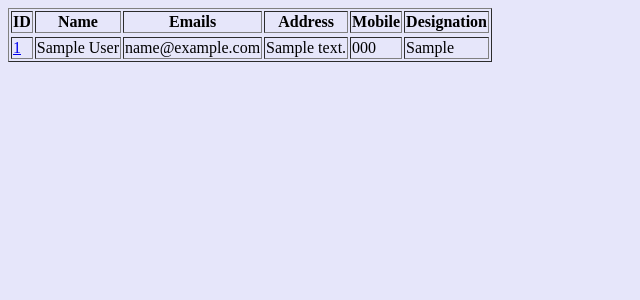
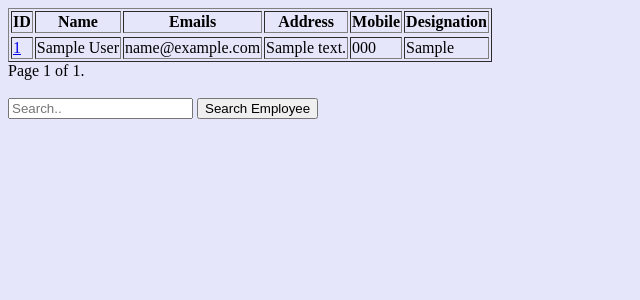
Before and after one commit to anjneeesharma/InventIQ, a Django app: page /getemployees/ in a window 1280 px wide. Shown: the top 300 px of the page, without its empty margins (0-640 px from the left). Run offline with Django 3.2, Linux system fonts and the light colour scheme; a user stored in the database is signed in; tables that the repository leaves empty hold one stand-in row (values such as "Sample post"); some libraries are stand-ins or nearby versions.

Commit message:
created search page

```diff
--- a/templates/getemployees.html
+++ b/templates/getemployees.html
@@ -2,6 +2,7 @@
 <html>
 <head>
 	<title>Employee List</title>
+    <script type="text/javascript" src="http://ajax.googleapis.com/ajax/libs/jquery/1.7.1/jquery.min.js"></script>
 </head>
 <body bgcolor="#E6E6FA">
 <table border="1">
@@ -25,5 +26,31 @@
      </tr>
 {% endfor %}
  </table>
+  <div class="pagination">
+    <span class="step-links">
+        {% if employess.has_previous %}
+            <a href="?page={{ employess.previous_page_number }}">previous</a>
+        {% endif %}
+
+        <span class="current">
+            Page {{ employess.number }} of {{ employess.paginator.num_pages }}.
+        </span>
+
+        {% if employess.has_next %}
+            <a href="?page={{ employess.next_page_number }}">next</a>
+        {% endif %}
+    </span>
+</div> <br>
+ <input type="text" name="searchbox" placeholder="Search.." value=''>
+<button onclick="mySearch()">Search Employee</button>
+
+
+<script>
+function mySearch() {
+    alert('hello')
+
+}
+</script>
+
 </body>
 </html>
```
Also changed, not shown: templates/searchemployee.html (added, +29 -0 lines).
